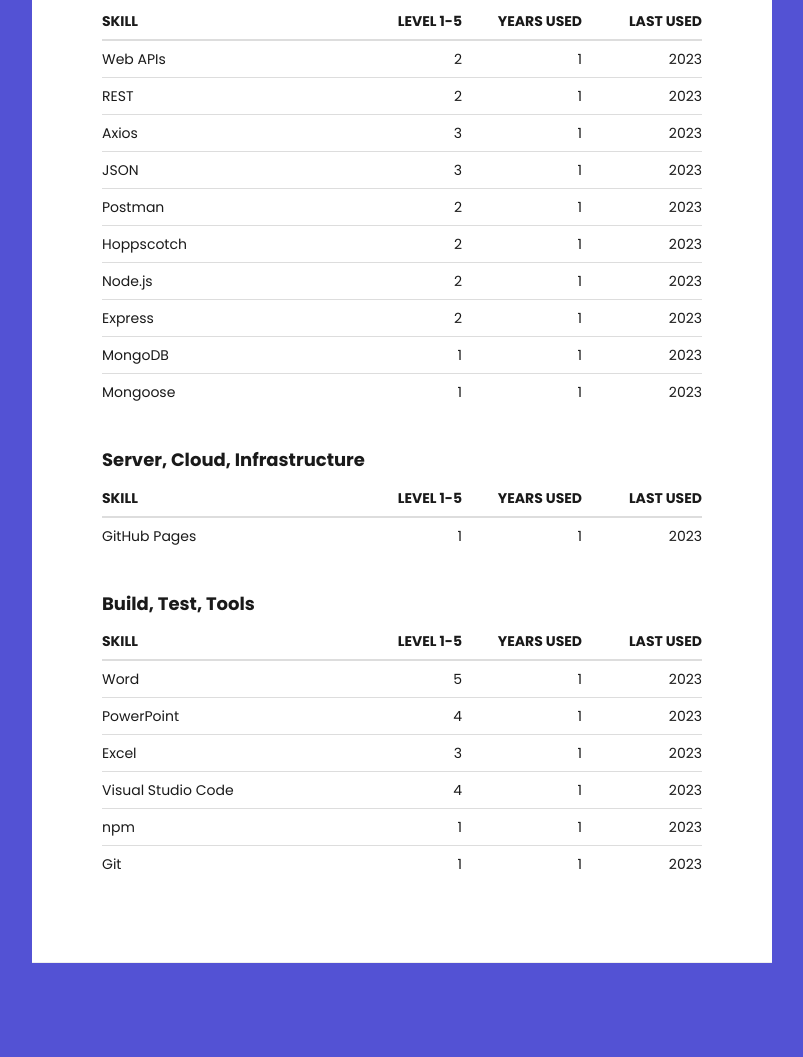
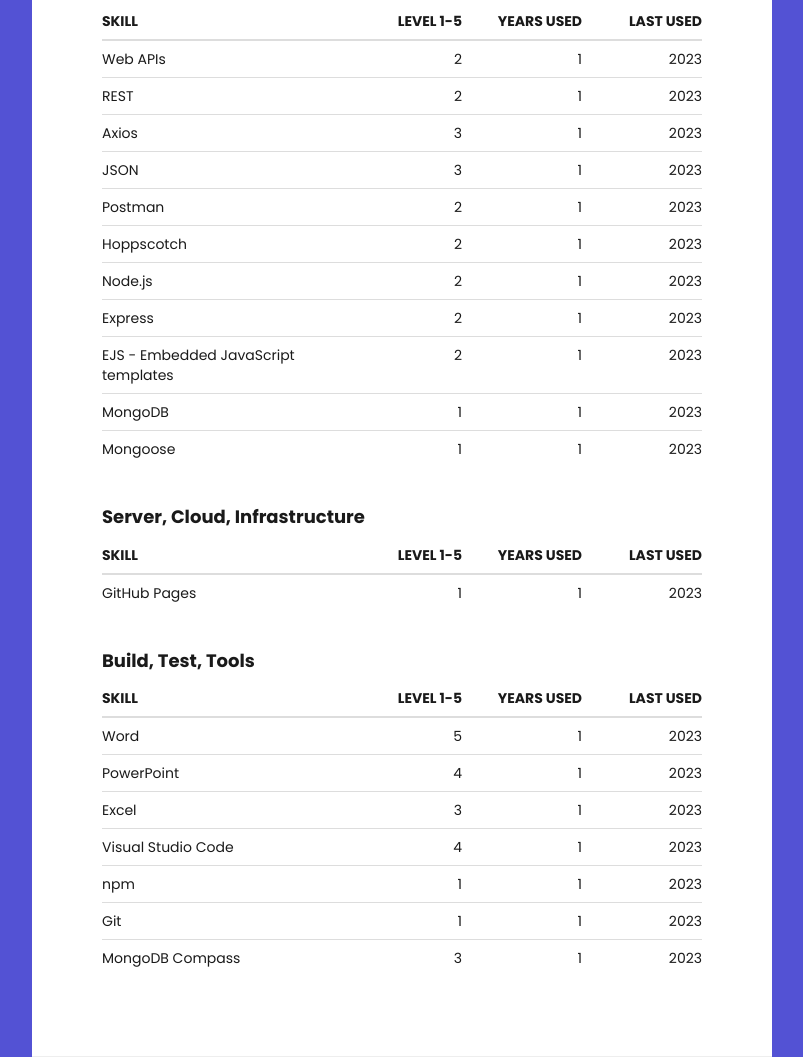
Before and after one commit to anastasiaviljanen/anastasiaviljanen.github.io, a plain HTML site: page index.html in a window 1280 px wide. Shown: the part 3209-4266 px from the top of the page, without its empty margins (368-1171 px from the left). Before the commit the page ends 4172 px from the top, so only its background shows below. Drawn offline with Linux system fonts and the light colour scheme.

Commit message:
added skills

```diff
--- a/index.html
+++ b/index.html
@@ -570,6 +570,12 @@
 							<td class="skills-no-padding-sides skills-to-right">2023</td>
 						</tr>
 						<tr class="skills-row">
+							<td class="skills-no-padding-sides">EJS - Embedded JavaScript templates</td>
+							<td class="skills-no-padding-sides skills-to-right">2</td>
+							<td class="skills-no-padding-sides skills-to-right">1</td>
+							<td class="skills-no-padding-sides skills-to-right">2023</td>
+						</tr>
+						<tr class="skills-row">
 							<td class="skills-no-padding-sides">MongoDB</td>
 							<td class="skills-no-padding-sides skills-to-right">1</td>
 							<td class="skills-no-padding-sides skills-to-right">1</td>
@@ -657,6 +663,12 @@
 							<td class="skills-no-padding-sides skills-to-right">1</td>
 							<td class="skills-no-padding-sides skills-to-right">2023</td>
 						</tr>
+						<tr class="skills-row">
+							<td class="skills-no-padding-sides">MongoDB Compass</td>
+							<td class="skills-no-padding-sides skills-to-right">3</td>
+							<td class="skills-no-padding-sides skills-to-right">1</td>
+							<td class="skills-no-padding-sides skills-to-right">2023</td>
+						</tr>
 					</tbody>
 				</table>
 
```
